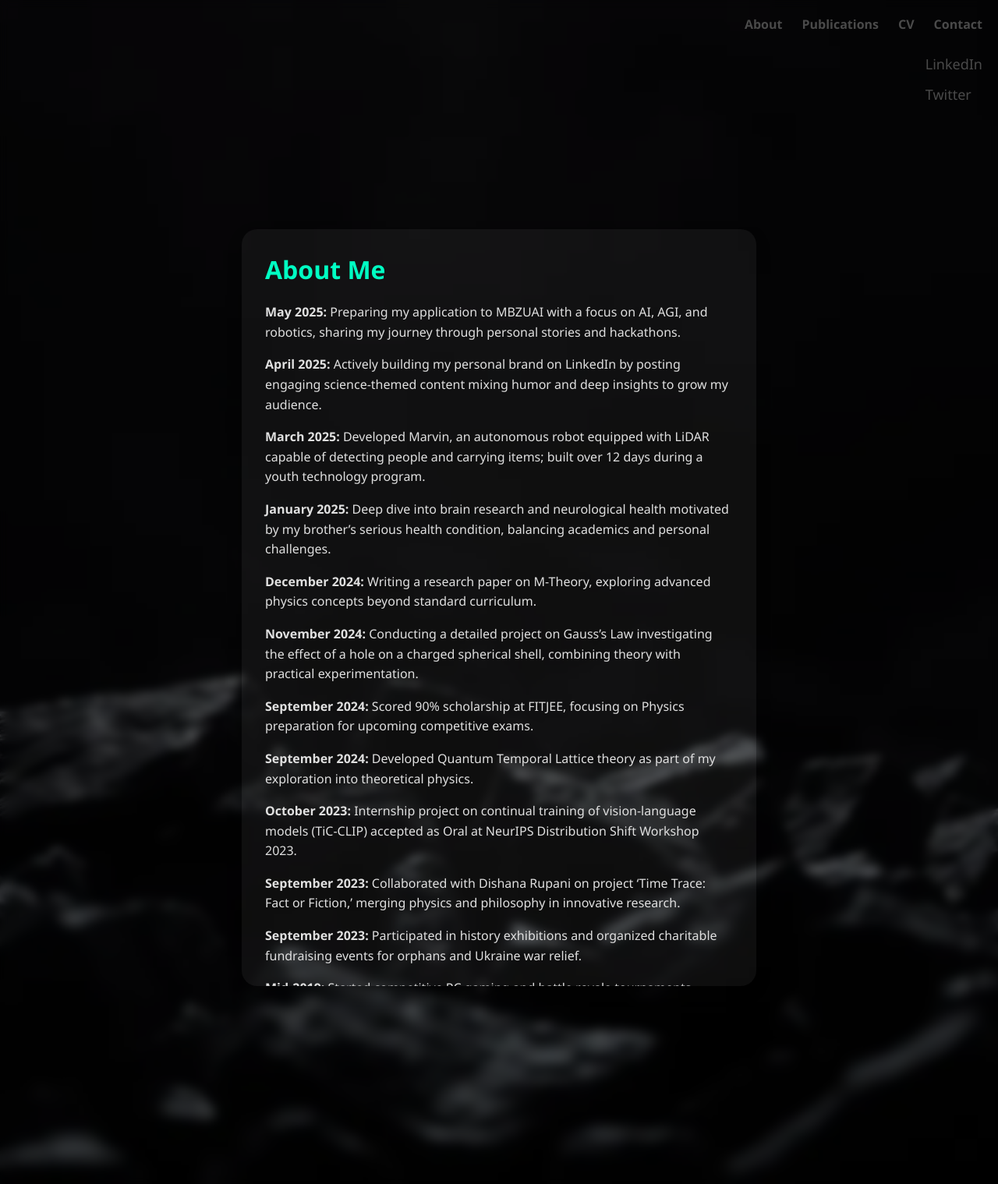
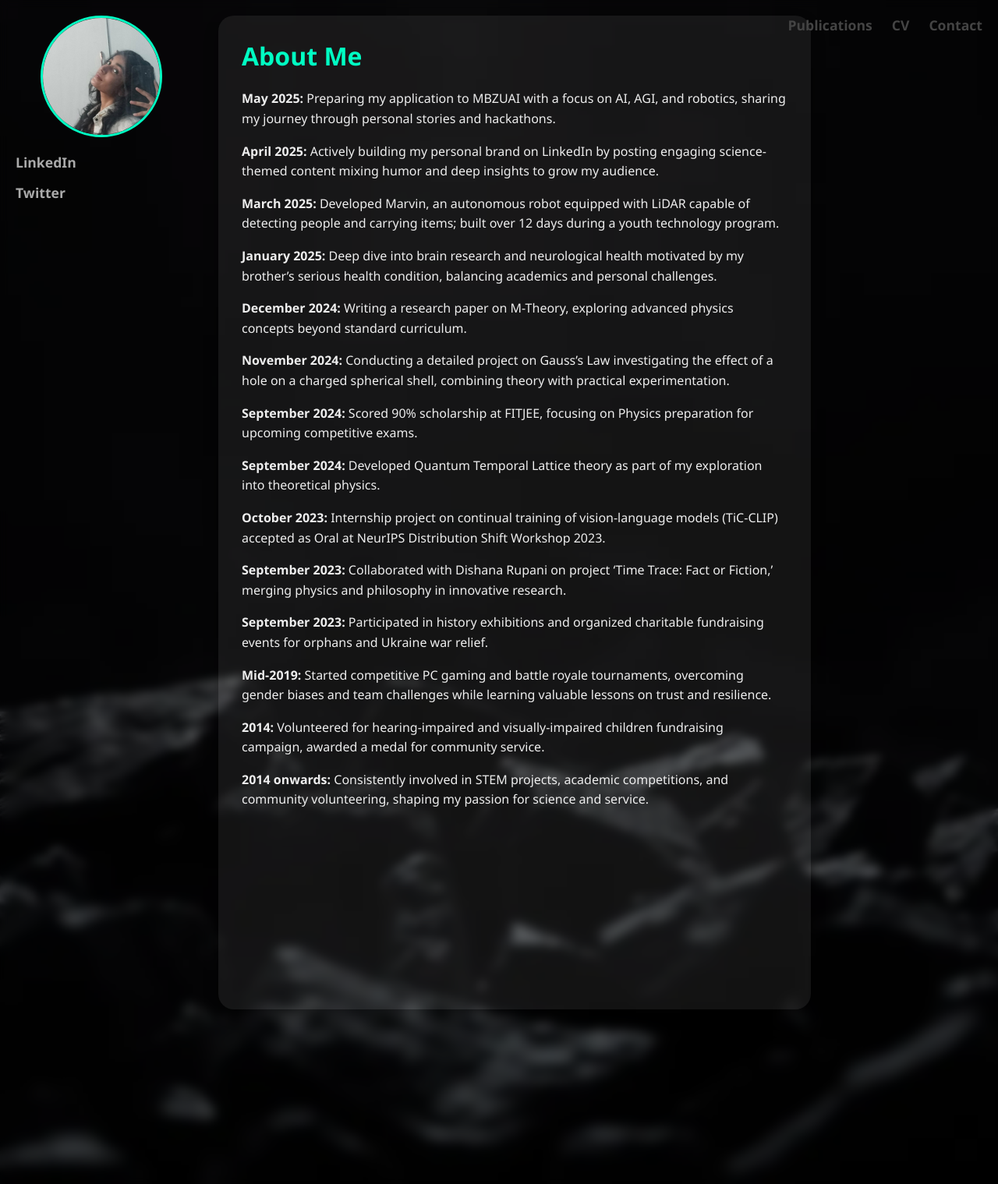
Before and after one commit to dishana11/dishana11.github.io, a Jekyll site: the page built from index.md, in a window 1280 px wide. Shown: the whole page at 78% size. Built offline with Jekyll 4.4.1, drawn with Linux system fonts in a browser that asks for light colours; some of the changed lines change nothing that is shown.

Commit message:
Update index.md

```diff
--- a/index.md
+++ b/index.md
@@ -10,124 +10,154 @@ layout: default
     font-family: 'Segoe UI', Tahoma, Geneva, Verdana, sans-serif;
     background: url('/assets/my-background.jpg') no-repeat center center fixed;
     background-size: cover;
-    overflow: auto;
+    overflow: hidden; /* Disable page scroll */
     color: #fff;
   }
 
-  .container {
+  .page-container {
+    display: flex;
+    min-height: 100vh;
+    backdrop-filter: blur(6px);
+    background-color: rgba(0, 0, 0, 0.5);
+    padding: 20px;
+  }
+
+  /* Left sidebar with image and links */
+  .sidebar {
+    width: 220px;
     display: flex;
     flex-direction: column;
     align-items: center;
-    justify-content: center;
-    min-height: 100vh;
-    padding: 20px;
-    backdrop-filter: blur(6px);
-    background-color: rgba(0, 0, 0, 0.5);
+    color: #ccc;
+    font-weight: 600;
   }
 
-  /* Top navigation bar */
+  .profile-img {
+    width: 150px;
+    height: 150px;
+    border-radius: 50%;
+    object-fit: cover;
+    border: 3px solid #00ffc3;
+    margin-bottom: 20px;
+  }
+
+  .sidebar-links {
+    display: flex;
+    flex-direction: column;
+    gap: 15px;
+    width: 100%;
+    font-size: 1.1rem;
+  }
+
+  .sidebar-links a {
+    color: #aaa;
+    text-decoration: none;
+    cursor: pointer;
+    transition: color 0.3s ease;
+  }
+
+  .sidebar-links a:hover {
+    color: #00ffc3;
+  }
+
+  /* Top navigation */
   .top-nav {
     position: fixed;
     top: 20px;
     right: 20px;
     display: flex;
     gap: 25px;
-    font-weight: 600;
-    font-size: 16px;
-    z-index: 100;
+    font-weight: 700;
+    color: #444; /* dark grey */
+    font-size: 1.1rem;
+    z-index: 10;
   }
 
   .top-nav a {
-    color: #4a4a4a; /* Dark grey */
+    color: #444;
     text-decoration: none;
-    white-space: nowrap; /* Prevent cutting */
-    transition: color 0.3s ease;
+    cursor: pointer;
   }
 
   .top-nav a:hover {
-    color: #00ffc3; /* bright teal on hover */
-  }
-
-  /* Social links below */
-  .social-links {
-    position: fixed;
-    top: 70px;
-    right: 20px;
-    display: flex;
-    flex-direction: column;
-    gap: 15px;
-    font-size: 18px;
-    z-index: 100;
-  }
-
-  .social-links a {
-    color: #4a4a4a;
-    text-decoration: none;
-    transition: color 0.3s ease;
-  }
-
-  .social-links a:hover {
     color: #00ffc3;
   }
 
+  /* Scrollable about me box */
   .about-box {
-    max-width: 600px;
-    width: 90%;
-    max-height: 60vh;
-    padding: 30px;
-    background-color: rgba(255, 255, 255, 0.05);
+    flex-grow: 1;
+    max-width: 700px;
+    background-color: rgba(255, 255, 255, 0.07);
     border-radius: 20px;
     box-shadow: 0 8px 20px rgba(0, 0, 0, 0.3);
-    text-align: left;
+    padding: 30px;
+    margin-left: 40px;
+    color: #eee;
     overflow-y: auto;
-    color: #e0e0e0; /* softer light grey for text */
+    max-height: 80vh;
   }
 
-  h1 {
+  .about-box h1 {
+    color: #00ffc3;
     margin-top: 0;
-    color: #00ffc3;
   }
 
-  p {
+  .about-box p {
     line-height: 1.6;
   }
 
-  @media (max-width: 600px) {
+  /* Responsive for small screens */
+  @media (max-width: 700px) {
+    .page-container {
+      flex-direction: column;
+      padding: 10px;
+    }
+    .sidebar {
+      width: 100%;
+      flex-direction: row;
+      justify-content: center;
+      margin-bottom: 20px;
+    }
+    .profile-img {
+      margin-bottom: 0;
+      margin-right: 20px;
+    }
+    .sidebar-links {
+      flex-direction: row;
+      gap: 15px;
+      width: auto;
+      font-size: 0.9rem;
+    }
     .about-box {
+      margin-left: 0;
+      max-width: 100%;
+      max-height: 60vh;
       padding: 20px;
-      max-width: 95vw;
-      max-height: 80vh;
     }
     .top-nav {
       position: static;
-      flex-wrap: wrap;
+      margin-bottom: 15px;
       justify-content: center;
       gap: 15px;
-      margin-bottom: 20px;
-    }
-    .social-links {
-      position: static;
-      flex-direction: row;
-      justify-content: center;
-      gap: 20px;
-      margin-bottom: 20px;
     }
   }
 </style>
 
 <div class="top-nav">
-  <a href="/">About</a>
   <a href="/publications.html" target="_blank">Publications</a>
-  <a href="/assets/Dishana cv (3).pdf" target="_blank">CV</a>
+  <a href="/assets/Dishana%20cv%20(3).pdf" target="_blank" download>CV</a>
   <a href="/contact.html" target="_blank">Contact</a>
 </div>
 
-<div class="social-links">
-  <a href="https://www.linkedin.com/in/meowww11" target="_blank">LinkedIn</a>
-  <a href="https://twitter.com/yourtwitterhandle" target="_blank">Twitter</a>
-</div>
+<div class="page-container">
+  <div class="sidebar">
+    <img src="/assets/images/avatar.jpg" alt="Dishana's Profile Image" class="profile-img" />
+    <div class="sidebar-links">
+      <a href="https://www.linkedin.com/in/yourlinkedin" target="_blank">LinkedIn</a>
+      <a href="https://twitter.com/yourtwitter" target="_blank">Twitter</a>
+    </div>
+  </div>
 
-<div class="container">
   <div class="about-box">
     <h1>About Me</h1>
     <p><strong>May 2025:</strong> Preparing my application to MBZUAI with a focus on AI, AGI, and robotics, sharing my journey through personal stories and hackathons.</p>
```
